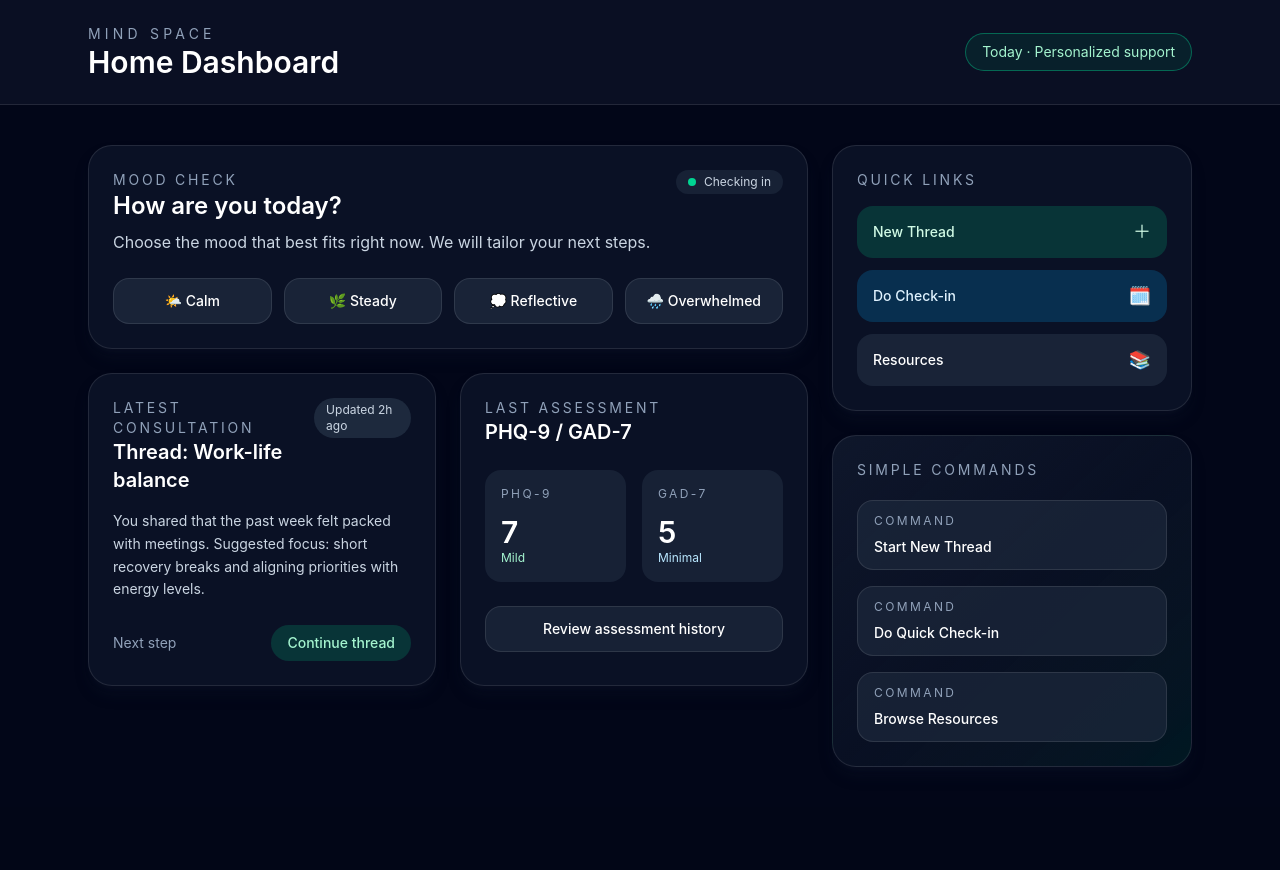
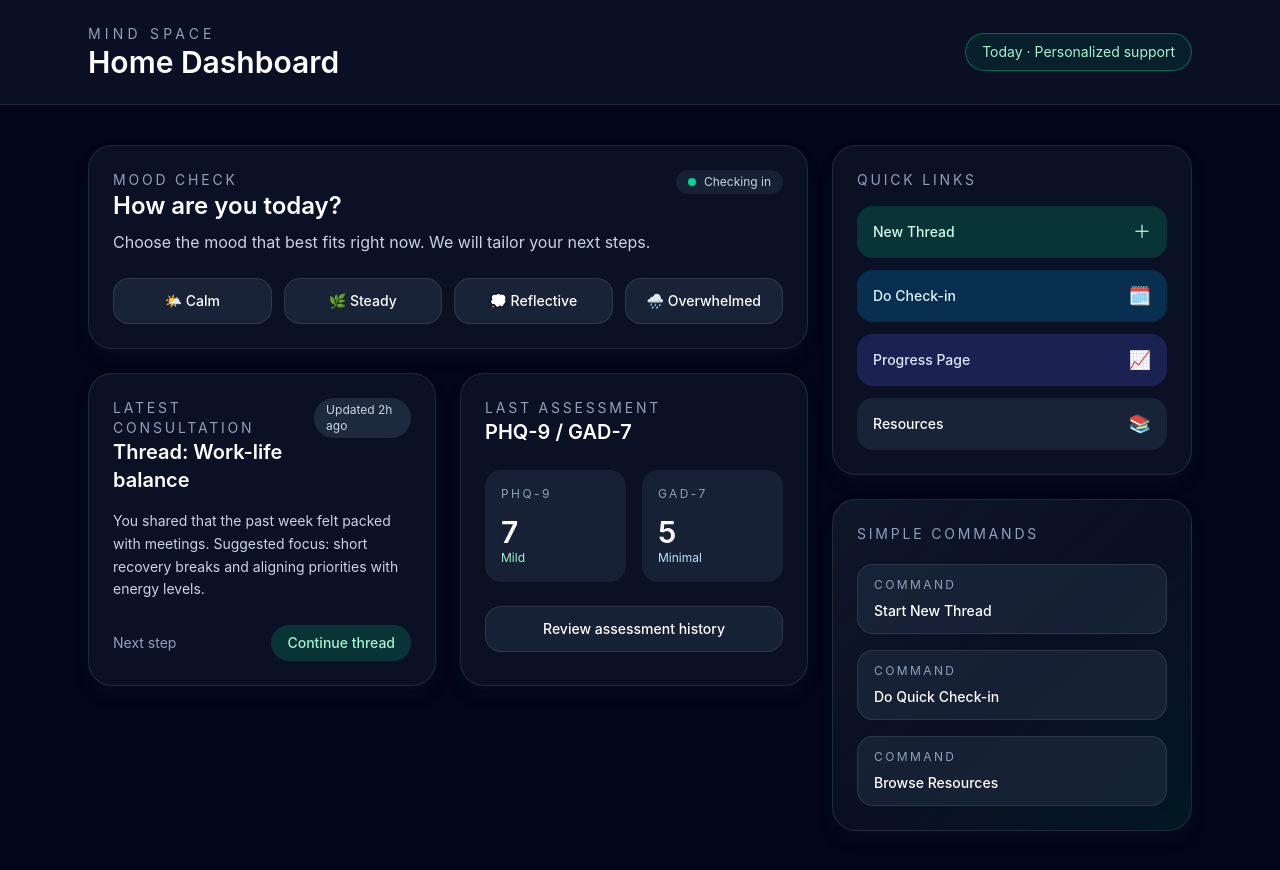
Before and after one commit to triek/mind-space, a Vue app: page / in a window 1280 px wide. Before the commit the page ends 807 px from the top, so only its background shows below. Built offline with nearby package versions, Linux system fonts and the light colour scheme.

Commit message:
navigation to progress page

```diff
--- a/src/components/HomePage.vue
+++ b/src/components/HomePage.vue
@@ -88,7 +88,10 @@
                 <p class="text-xs text-sky-200">Minimal</p>
               </div>
             </div>
-            <button class="mt-6 w-full rounded-2xl border border-white/10 bg-slate-800/70 px-4 py-3 text-sm font-medium text-white transition hover:border-emerald-400/50 hover:text-emerald-200">
+            <button
+              class="mt-6 w-full rounded-2xl border border-white/10 bg-slate-800/70 px-4 py-3 text-sm font-medium text-white transition hover:border-emerald-400/50 hover:text-emerald-200"
+              @click="emit('navigate', 'progress')"
+            >
               Review assessment history
             </button>
           </div>
@@ -112,6 +115,13 @@
             >
               <span>Do Check-in</span>
               <span class="text-lg">🗓️</span>
+            </button>
+            <button
+              class="flex w-full items-center justify-between rounded-2xl bg-indigo-500/20 px-4 py-3 text-left text-sm font-medium text-indigo-100 transition hover:bg-indigo-500/30"
+              @click="emit('navigate', 'progress')"
+            >
+              <span>Progress Page</span>
+              <span class="text-lg">📈</span>
             </button>
             <button class="flex w-full items-center justify-between rounded-2xl bg-slate-800/80 px-4 py-3 text-left text-sm font-medium text-white transition hover:border hover:border-white/20">
               <span>Resources</span>
```
